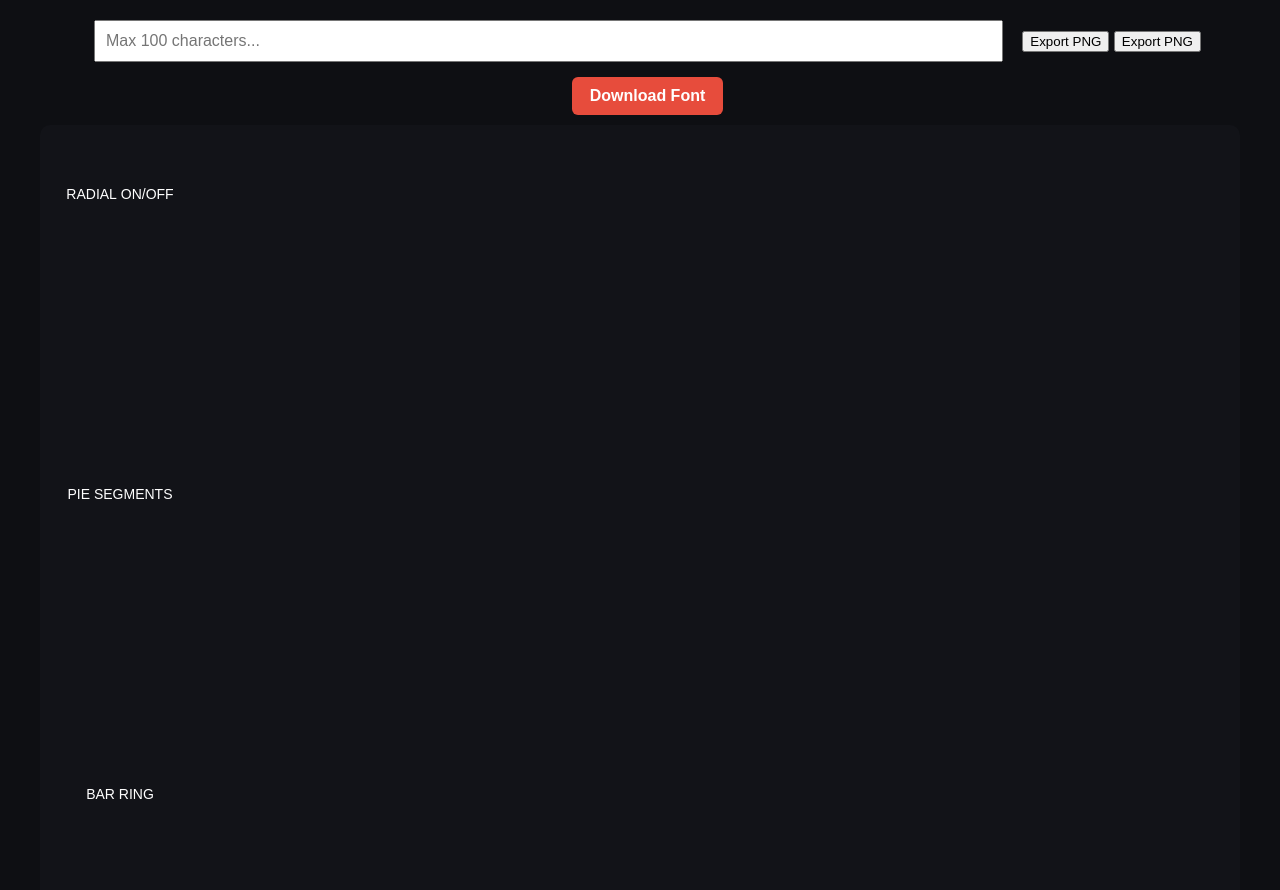
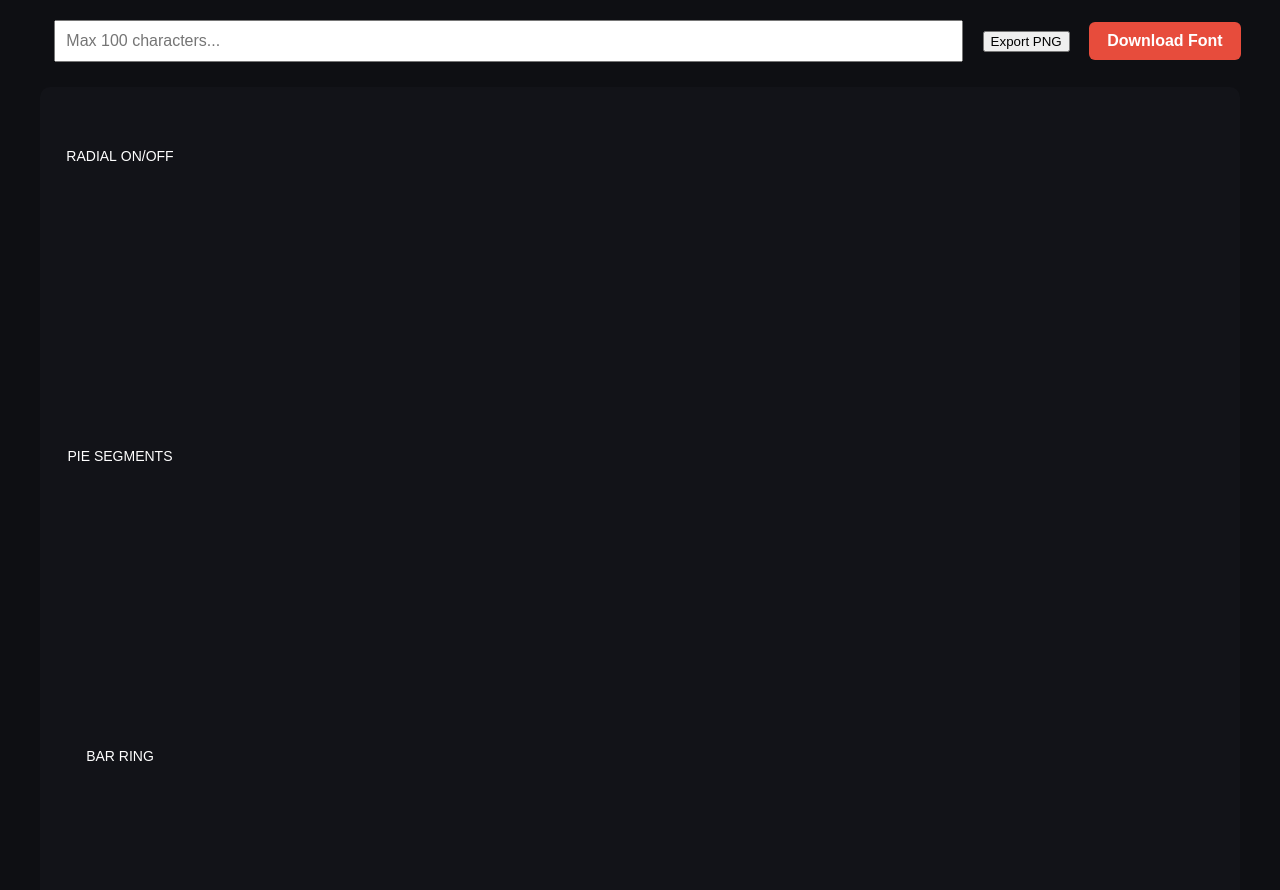
Before and after one commit to prasanna86k/ASCII-8-bit-Circular-Encoder-3-Modes-, a plain HTML site: page index.html in a window 1280 px wide. Shown: the part 63-953 px from the top of the page. Drawn offline with Linux system fonts and the light colour scheme.

Commit message:
Update index.html

```diff
--- a/index.html
+++ b/index.html
@@ -72,8 +72,6 @@
     <h2>ASCII → 8-bit Circular Encoder (3 Modes)</h2>
 
     <input id="txt" maxlength="100" placeholder="Max 100 characters..." />
-
-    <button onclick="exportPNG()">Export PNG</button>
 
     <button onclick="exportPNG()">Export PNG</button>
 
```
